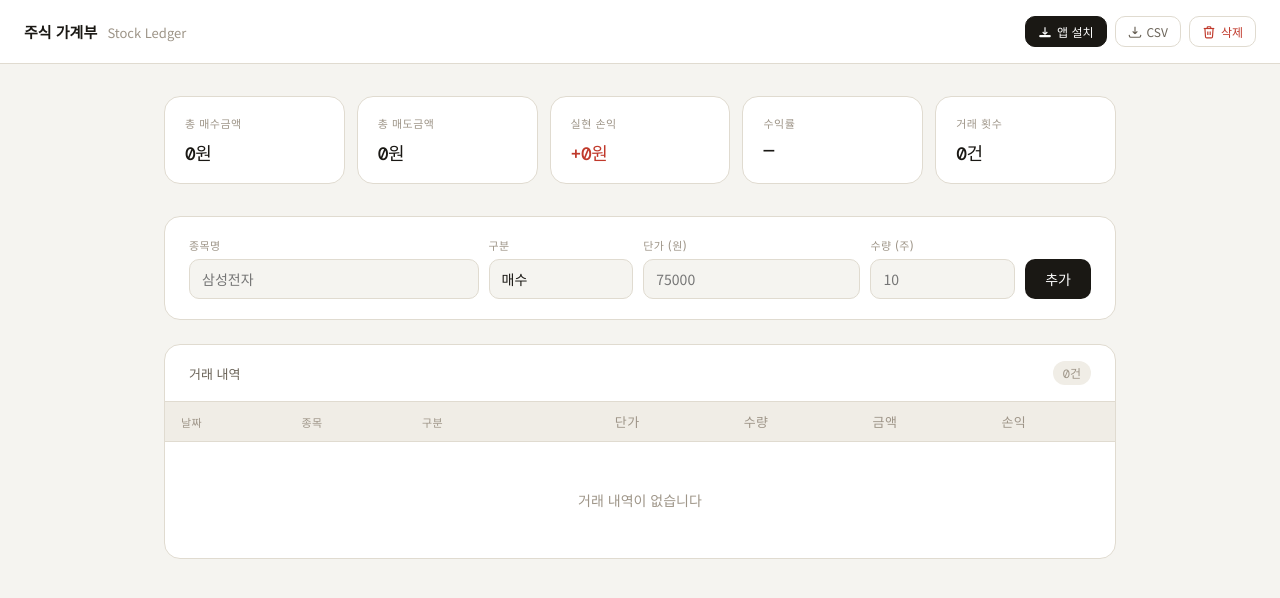
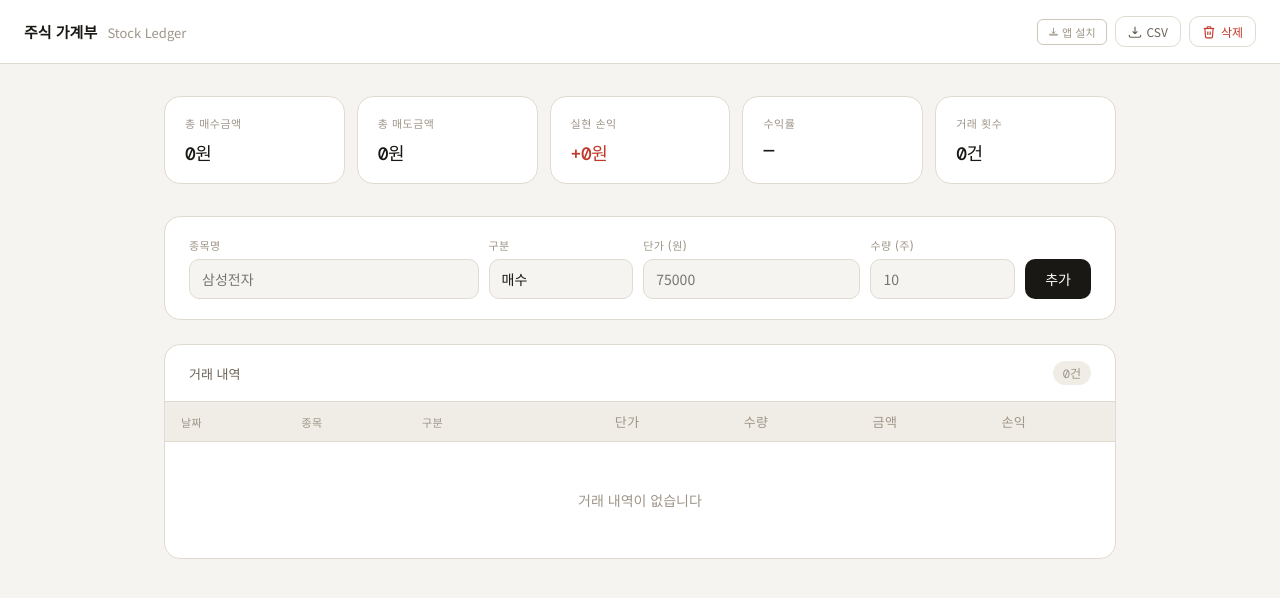
Before and after one commit to leichin279-cyber/money1, a plain HTML site: page index.html in a window 1280 px wide. Drawn offline with nearby package versions, Linux system fonts and the light colour scheme.

Commit message:
Update style.css

```diff
--- a/style.css
+++ b/style.css
@@ -19,14 +19,8 @@
   --radius-lg: 16px;
 }
 
-body {
-  font-family: var(--sans);
-  background: var(--bg);
-  color: var(--text);
-  min-height: 100vh;
-}
+body { font-family: var(--sans); background: var(--bg); color: var(--text); min-height: 100vh; }
 
-/* Header */
 header {
   background: var(--surface);
   border-bottom: 1px solid var(--border);
@@ -59,37 +53,33 @@ header {
 }
 .icon-btn:hover { background: var(--surface2); }
 .icon-btn.danger { color: var(--red); }
-.icon-btn.install-btn {
-  background: var(--text);
-  color: #fff;
-  border-color: var(--text);
-  font-weight: 500;
+.icon-btn svg { width: 14px; height: 14px; flex-shrink: 0; }
+
+/* 설치 버튼 - 작고 심플 */
+.install-btn {
+  padding: 4px 10px;
+  font-size: 11px;
+  border-radius: 6px;
+  background: none;
+  border: 1px solid var(--border2);
+  color: var(--text3);
+  gap: 3px;
 }
-.icon-btn.install-btn:hover { opacity: 0.85; background: var(--text); }
-.icon-btn svg { width: 14px; height: 14px; flex-shrink: 0; }
+.install-btn:hover { background: var(--surface2); color: var(--text2); }
+.install-btn svg { width: 11px; height: 11px; }
 
 /* iOS 배너 */
 .ios-banner {
-  background: #1a1814;
-  color: #fff;
-  font-size: 13px;
-  padding: 10px 1.5rem;
-  display: flex;
-  align-items: center;
-  justify-content: space-between;
-  gap: 12px;
-  line-height: 1.5;
+  background: #1a1814; color: #fff;
+  font-size: 13px; padding: 10px 1.5rem;
+  display: flex; align-items: center;
+  justify-content: space-between; gap: 12px; line-height: 1.5;
 }
 .ios-banner strong { color: #f0c060; }
-.ios-banner button {
-  background: none; border: none; color: #fff;
-  font-size: 16px; cursor: pointer; flex-shrink: 0; padding: 0 4px;
-}
+.ios-banner button { background: none; border: none; color: #fff; font-size: 16px; cursor: pointer; flex-shrink: 0; padding: 0 4px; }
 
-/* Main */
 main { max-width: 1000px; margin: 0 auto; padding: 2rem 1.5rem; }
 
-/* Summary */
 .summary { display: grid; grid-template-columns: repeat(auto-fit, minmax(150px, 1fr)); gap: 12px; margin-bottom: 2rem; }
 .card { background: var(--surface); border: 1px solid var(--border); border-radius: var(--radius-lg); padding: 1.1rem 1.25rem; }
 .card-label { font-size: 11px; font-weight: 500; color: var(--text3); letter-spacing: 0.5px; text-transform: uppercase; margin-bottom: 8px; }
@@ -97,22 +87,15 @@ main { max-width: 1000px; margin: 0 auto; padding: 2rem 1.5rem; }
 .card-value.pos { color: var(--red); }
 .card-value.neg { color: var(--blue); }
 
-/* Input */
 .input-section { background: var(--surface); border: 1px solid var(--border); border-radius: var(--radius-lg); padding: 1.25rem 1.5rem; margin-bottom: 1.5rem; }
 .input-grid { display: grid; grid-template-columns: 2fr 1fr 1.5fr 1fr auto; gap: 10px; align-items: end; }
 .field label { display: block; font-size: 11px; font-weight: 500; color: var(--text3); letter-spacing: 0.4px; text-transform: uppercase; margin-bottom: 6px; }
 .field input, .field select {
   width: 100%; height: 40px;
-  border: 1px solid var(--border);
-  border-radius: var(--radius);
-  padding: 0 12px;
-  font-size: 14px;
-  font-family: var(--sans);
-  background: var(--bg);
-  color: var(--text);
-  outline: none;
-  transition: border-color 0.15s;
-  -webkit-appearance: none;
+  border: 1px solid var(--border); border-radius: var(--radius);
+  padding: 0 12px; font-size: 14px; font-family: var(--sans);
+  background: var(--bg); color: var(--text);
+  outline: none; transition: border-color 0.15s; -webkit-appearance: none;
 }
 .field input:focus, .field select:focus { border-color: var(--text); }
 .btn-submit {
@@ -120,12 +103,10 @@ main { max-width: 1000px; margin: 0 auto; padding: 2rem 1.5rem; }
   background: var(--text); color: #fff;
   border: none; border-radius: var(--radius);
   font-size: 14px; font-family: var(--sans); font-weight: 500;
-  cursor: pointer; white-space: nowrap;
-  transition: opacity 0.15s;
+  cursor: pointer; white-space: nowrap; transition: opacity 0.15s;
 }
 .btn-submit:hover { opacity: 0.82; }
 
-/* Table */
 .table-wrap { background: var(--surface); border: 1px solid var(--border); border-radius: var(--radius-lg); overflow: hidden; }
 .table-header { display: flex; align-items: center; justify-content: space-between; padding: 1rem 1.5rem; border-bottom: 1px solid var(--border); }
 .table-title { font-size: 13px; font-weight: 500; color: var(--text2); }
```
